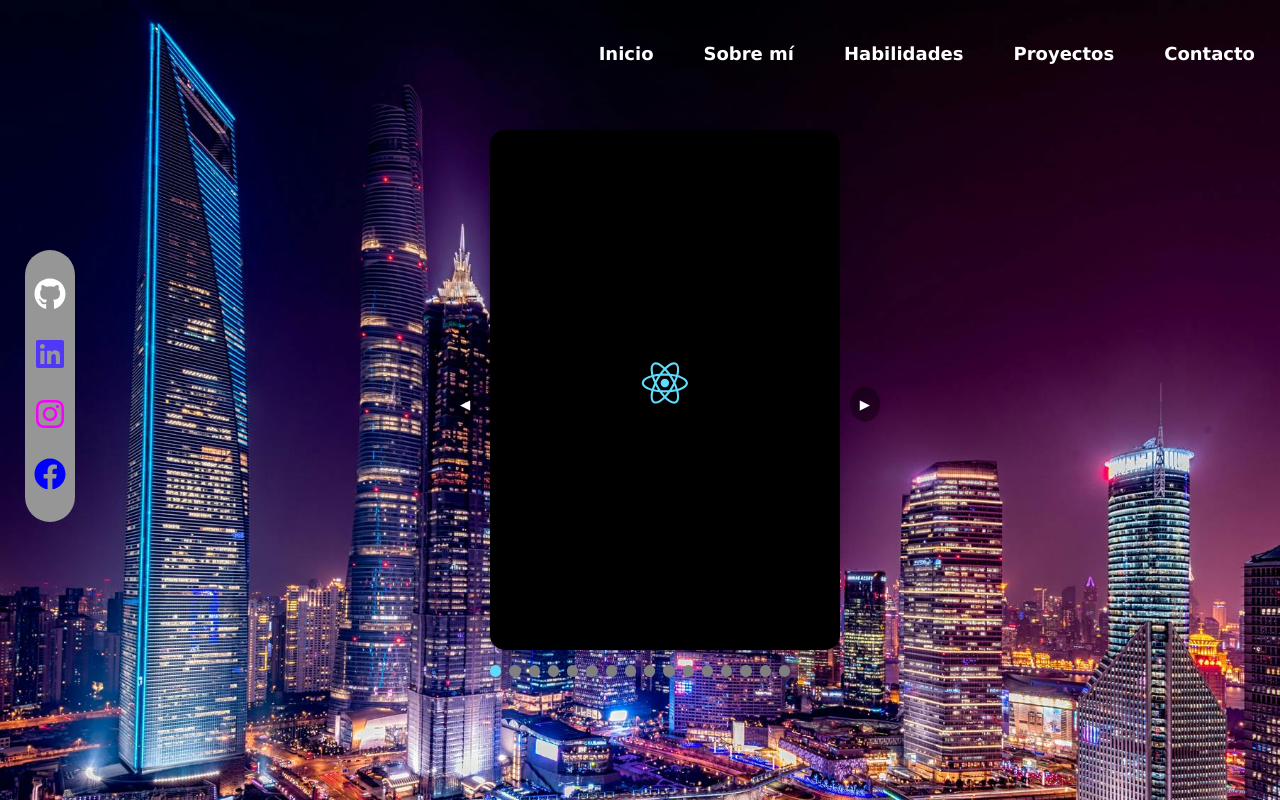
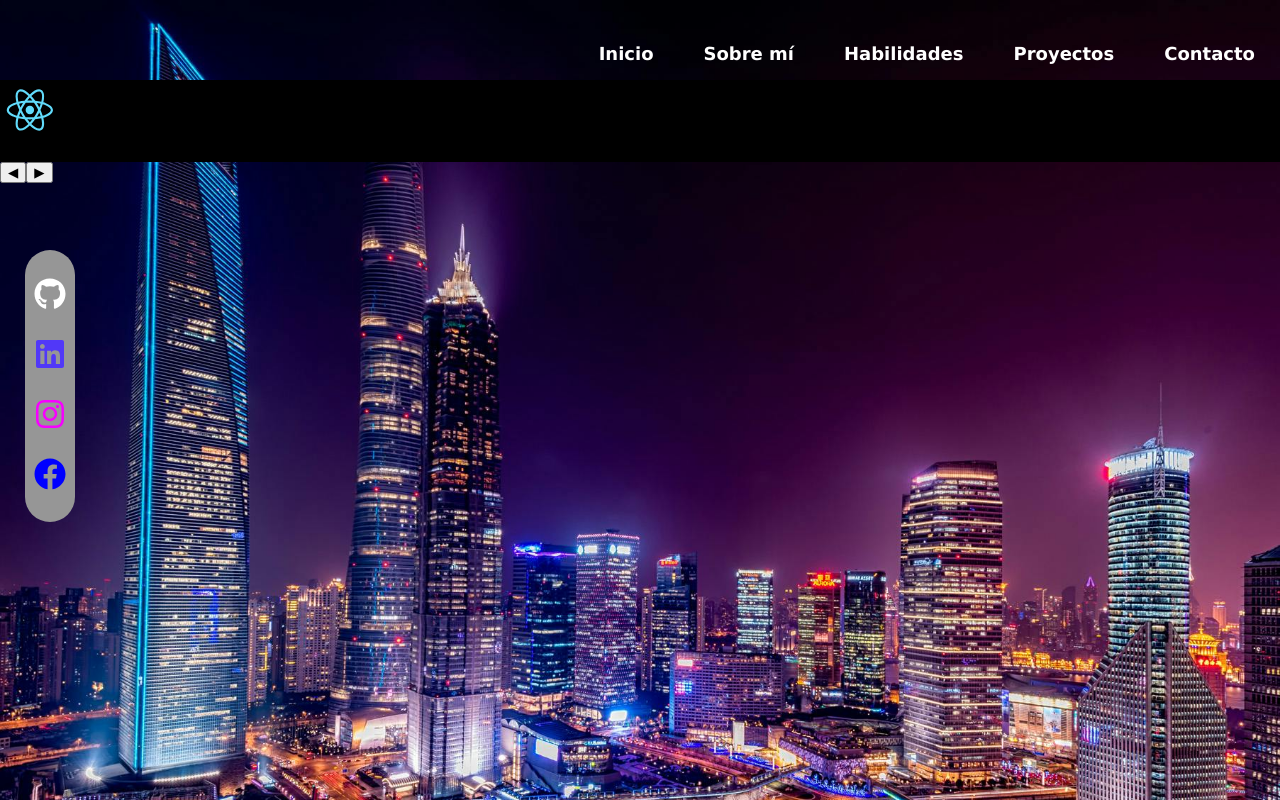
Before and after one commit to TechnoJavBar/portfolio, a React (Vite) app: page /skills in a window 1280 px wide. Built offline with nearby package versions, Linux system fonts and the light colour scheme.

Commit message:
se ha cambiado el codigo para poder estilizar las cards y como mostrarlas

```diff
--- a/src/components/skills.css
+++ b/src/components/skills.css
@@ -1,85 +1,50 @@
-.carousel {
-  position: relative;
-  width: 300px;
-  margin: 50px auto;
-  text-align: center;
+.skills-grid {
+  display: grid;
+  grid-template-columns: repeat(5, 1fr); /* 🔥 responsive */
+  gap: 10px;
+  justify-items: center;  /* centra cada item en su celda */
+  align-items: center;
+  margin: 10px;
 }
 
-.card {
-  position: relative;
-  width: 350px;
-  height: 520px;
-  margin: auto;
+.skill-card {
+  width: 120px;
+  height: 140px;
   background: white;
+  border: 2px solid;
   border-radius: 15px;
-  box-shadow: 0px 4px 10px rgba(0, 0, 0, 0.15);
+  box-shadow: 0px 4px 10px rgba(0,0,0,0.1);
+  display: flex;
+  flex-direction: column;
+  align-items: center;
+  justify-content: center;
+  cursor: pointer;
+}
+
+.skill-card h4 {
+  margin-top: 10px;
+}
+
+.overlay {
+  position: fixed;
+  inset: 0;
+  background: rgba(0,0,0,0.4);
   display: flex;
   align-items: center;
   justify-content: center;
-  overflow: hidden;
-  cursor: pointer;
+  z-index: 50;
 }
 
-.content {
-  position: relative;
-  width: 100%;
-  height: 100%;
+.expanded-card {
+  width: 320px;
+  min-height: 300px;
+  background: white;
+  border: 3px solid;
+  border-radius: 20px;
+  padding: 20px;
+  box-shadow: 0px 6px 20px rgba(0,0,0,0.25);
   display: flex;
+  flex-direction: column;
   align-items: center;
-  justify-content: center;
+  text-align: center;
 }
-
-.icon {
-  font-size: 60px;
-  color: teal;
-  position: absolute;
-}
-
-.text {
-  position: absolute;
-  font-size: 20px;
-  font-weight: bold;
-  color: white;
-}
-
-/* Botones */
-.btn {
-  position: absolute;
-  top: 50%;
-  transform: translateY(-50%);
-  background: rgba(0, 0, 0, 0.4);
-  color: white;
-  border: none;
-  padding: 10px;
-  cursor: pointer;
-  border-radius: 50%;
-}
-
-.prev {
-  left: -40px;
-}
-
-.next {
-  right: -90px;
-}
-
-/* Indicadores */
-.indicators {
-  margin-top: 15px;
-  display: flex;
-  justify-content: center;
-  gap: 8px;
-}
-
-.dot {
-  width: 12px;
-  height: 12px;
-  background: gray;
-  border-radius: 50%;
-  display: inline-block;
-  cursor: pointer;
-}
-
-.dot.active {
-  background: teal;
-}
```
